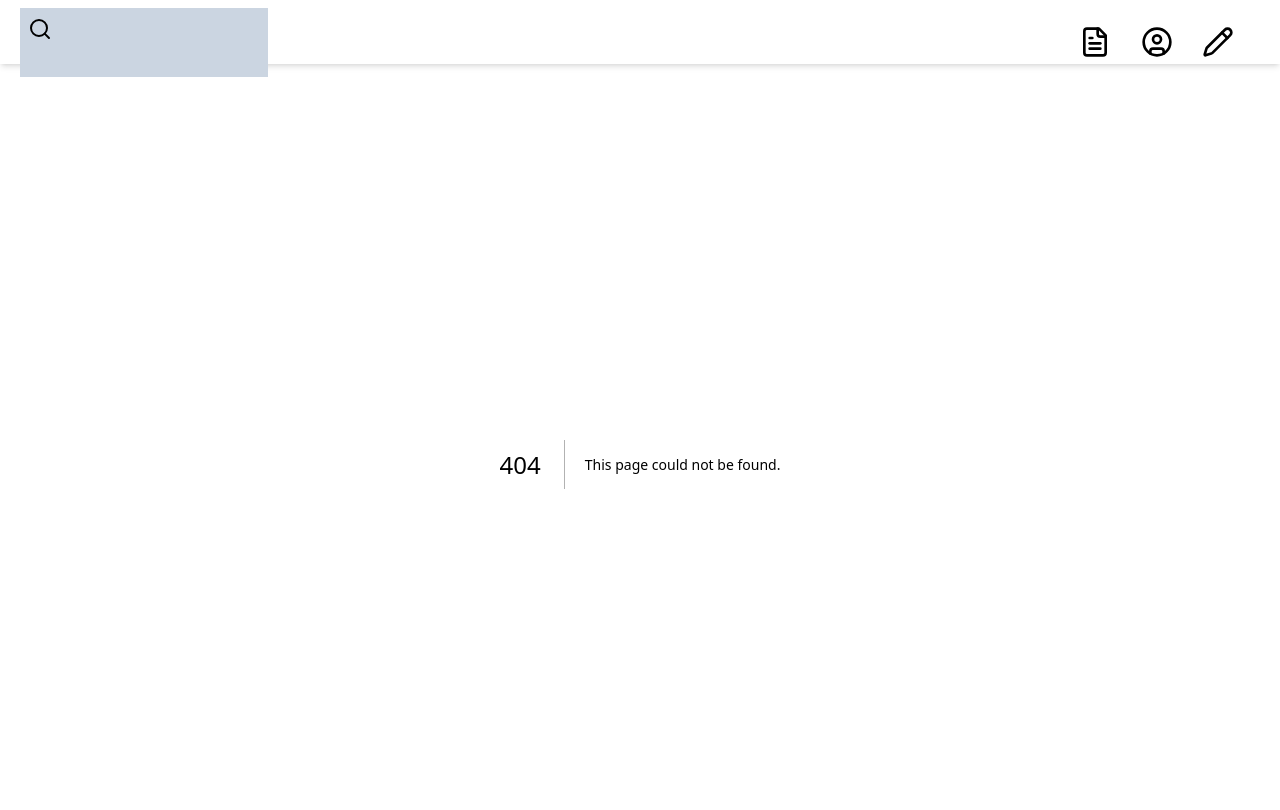
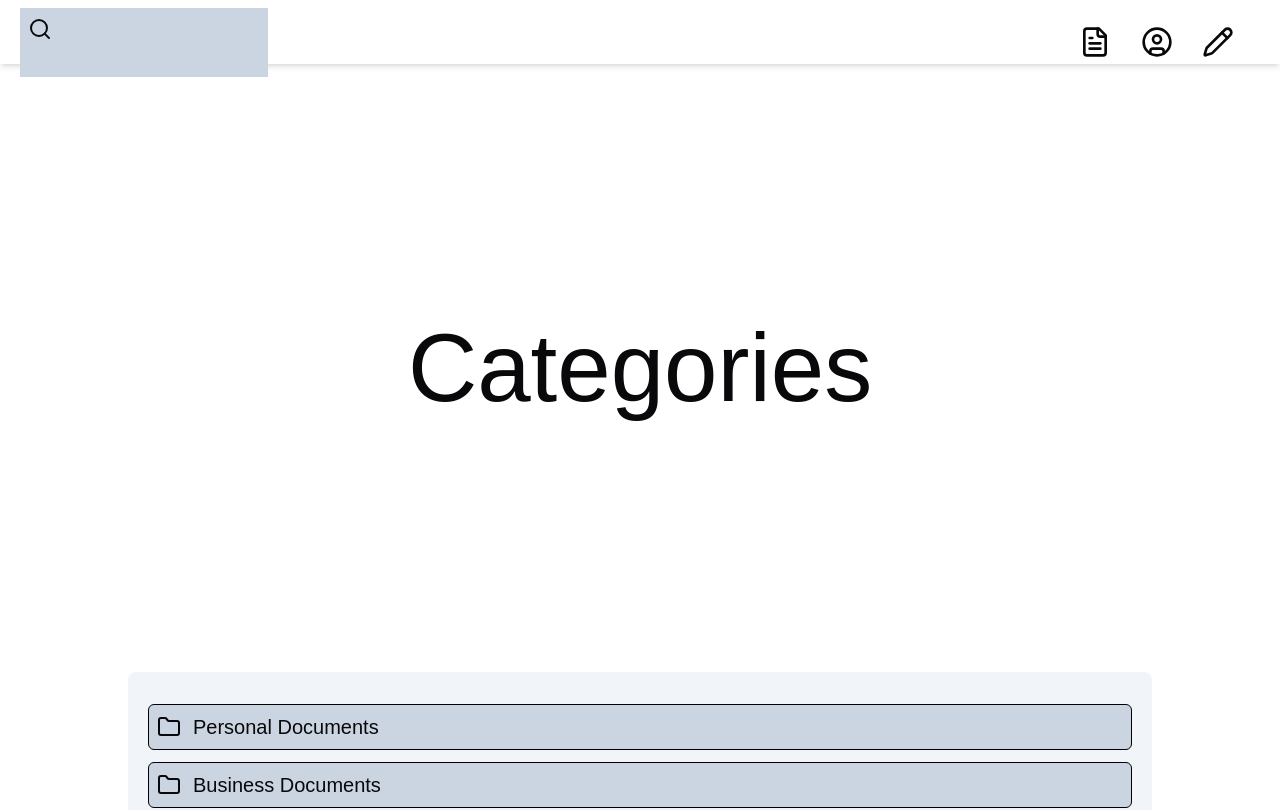
Before and after one commit to Soft-Eng-G8/document_it, a Next.js app: page /categories in a window 1280 px wide. Before the commit this address had no page. Shown: the top 810 px of the page. Built offline with nearby package versions, Linux system fonts and the light colour scheme.

Commit message:
add categories page

```diff
--- /dev/null
+++ b/src/app/categories/page.tsx
@@ -0,0 +1,20 @@
+import CategoryTree from '@/components/organisms/categories/categoryTree'
+import Footer from '@/components/organisms/home/footer'
+export default () => {
+
+
+  return (
+  <>
+    <header id="heading" className="py-64">
+      <h1 className="
+      text-center text-8xl
+    ">Categories</h1>
+    </header>
+    <section className="w-[80vw] m-auto p-5 bg-slate-100 rounded-lg mb-32">
+      <CategoryTree/>
+    </section>
+
+    <Footer/>
+  </>
+  )
+}
--- /dev/null
+++ b/src/components/molecules/categoryEntry.tsx
@@ -0,0 +1,42 @@
+"use client"
+
+import { FileText, Folder } from "lucide-react"
+import { ReactNode, useState } from "react"
+import { Category } from "../organisms/categories/interfaces"
+
+interface ICategoryEntry {
+  category: Category
+}
+
+const CategoryEntry = ({category}: ICategoryEntry) => {
+  const [collapsed, setCollapsed] = useState(true)
+
+  return (
+    <div className="category_entry">
+      <div className="
+      w-full bg-slate-300 border border-black rounded-md p-2 text-xl
+      flex items-center mt-3
+      cursor-pointer
+      "
+      onClick={() => setCollapsed(!collapsed)}
+      >
+        {category.Categories.length ?
+        <Folder className="inline-block mr-3"/> :
+        <FileText className="inline-block mr-3"/>
+        }
+        {category.Title}
+      </div>
+      <div className={`
+        pl-10 space-y-3 overflow-hidden ${collapsed ? "max-h-0" : ""}
+        transition-all duration-200
+      `}>
+      {category.Categories.map(category => (
+        <CategoryEntry category={category}/>
+      ))}
+      </div>
+
+    </div>
+  )
+}
+
+export default CategoryEntry
--- /dev/null
+++ b/src/components/organisms/categories/categoryTree.tsx
@@ -0,0 +1,18 @@
+import CategoryEntry from '@/components/molecules/categoryEntry'
+import data from './dummyData.json'
+import { Category } from './interfaces'
+
+const categories: Category[] = data
+
+const CategoryTree = () => {
+
+  return (
+    <div className='space-y-3'>
+    {
+      categories.map(category => <CategoryEntry category={category}/>)
+    }
+    </div>
+  )
+}
+
+export default CategoryTree
--- /dev/null
+++ b/src/components/organisms/categories/interfaces.tsx
@@ -0,0 +1,16 @@
+export interface Document {
+  Id: number;
+  Title: string;
+  Description: string;
+  FileType: string;
+  FileSize: string;
+}
+
+export interface Category {
+  Id: number;
+  Title: string;
+  Icon: string;
+  Description: string;
+  Documents: Document[];
+  Categories: Category[];
+}
```
